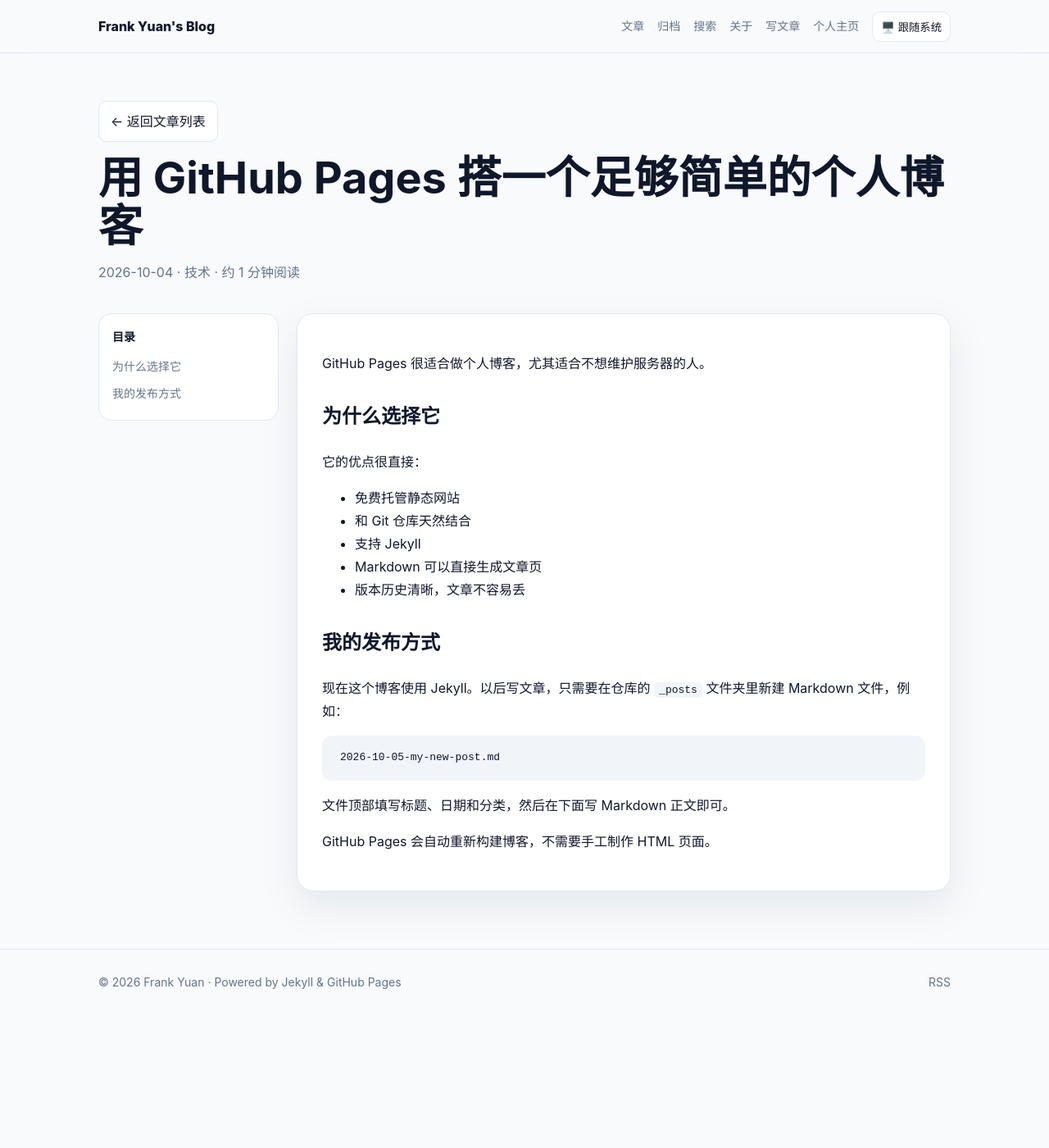
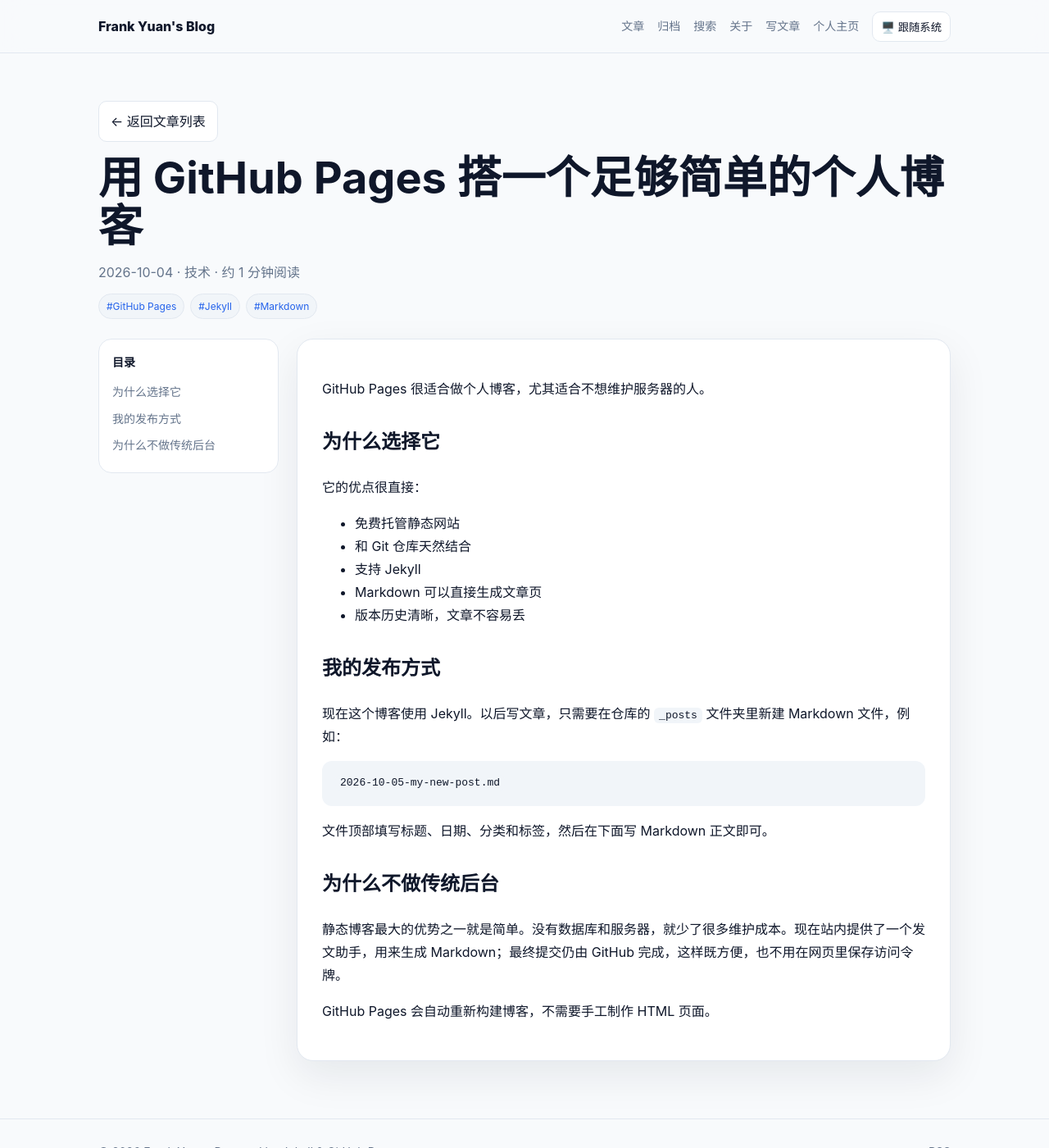
Before and after one commit to SinceJack/blog, a Jekyll site: the page built from _posts/2026-10-04-github-pages.md, in a window 1280 px wide and 1400 px high. Shown: the whole window at 82% size. Built offline with Jekyll 4.4.1, drawn with Linux system fonts in a browser that asks for light colours.

Commit message:
Add tags and detail to GitHub Pages post

````diff
--- a/_posts/2026-10-04-github-pages.md
+++ b/_posts/2026-10-04-github-pages.md
@@ -3,6 +3,7 @@ layout: post
 title: "用 GitHub Pages 搭一个足够简单的个人博客"
 date: 2026-10-04 13:00:00 +0800
 category: 技术
+tags: ["GitHub Pages", "Jekyll", "Markdown"]
 description: "不用数据库、不用服务器，只有 Markdown，也可以拥有一个稳定、清晰、容易维护的博客。"
 ---
 
@@ -26,6 +27,10 @@ GitHub Pages 很适合做个人博客，尤其适合不想维护服务器的人
 2026-10-05-my-new-post.md
 ```
 
-文件顶部填写标题、日期和分类，然后在下面写 Markdown 正文即可。
+文件顶部填写标题、日期、分类和标签，然后在下面写 Markdown 正文即可。
+
+## 为什么不做传统后台
+
+静态博客最大的优势之一就是简单。没有数据库和服务器，就少了很多维护成本。现在站内提供了一个发文助手，用来生成 Markdown；最终提交仍由 GitHub 完成，这样既方便，也不用在网页里保存访问令牌。
 
 GitHub Pages 会自动重新构建博客，不需要手工制作 HTML 页面。
````
